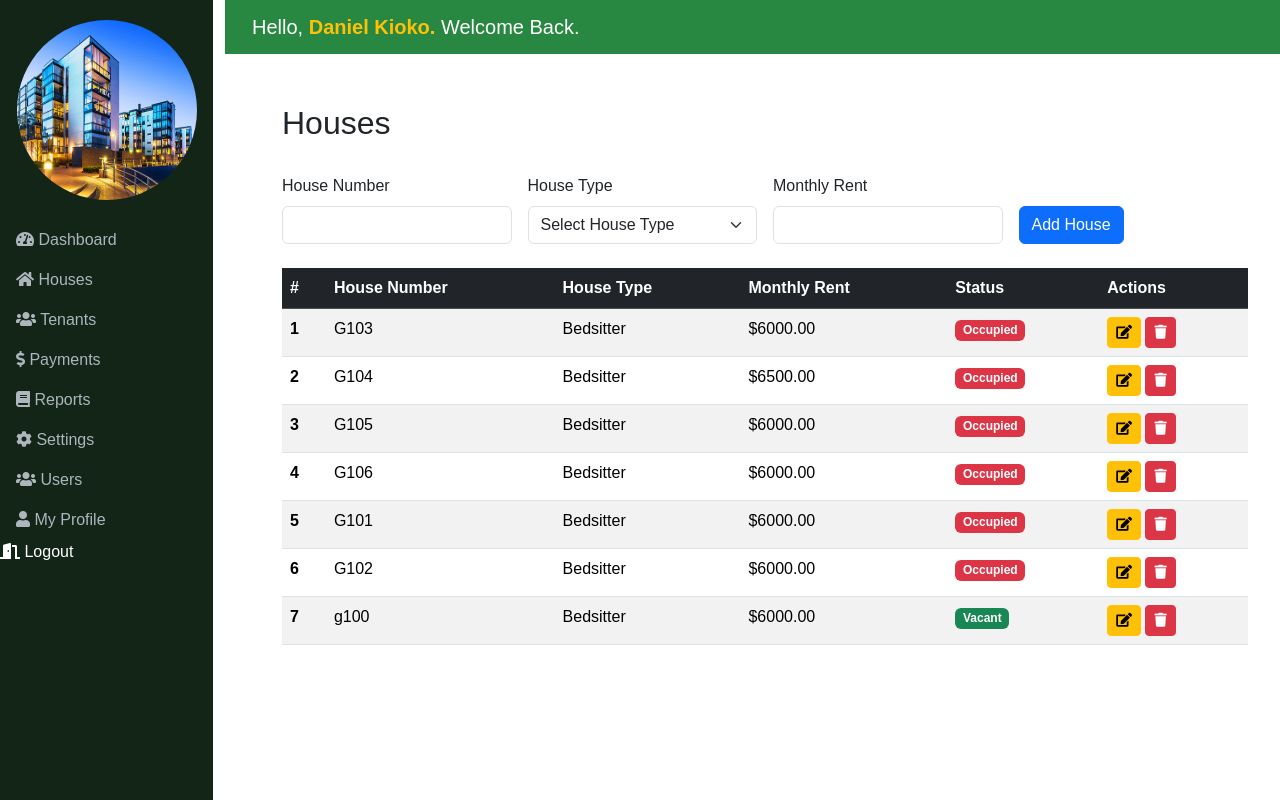
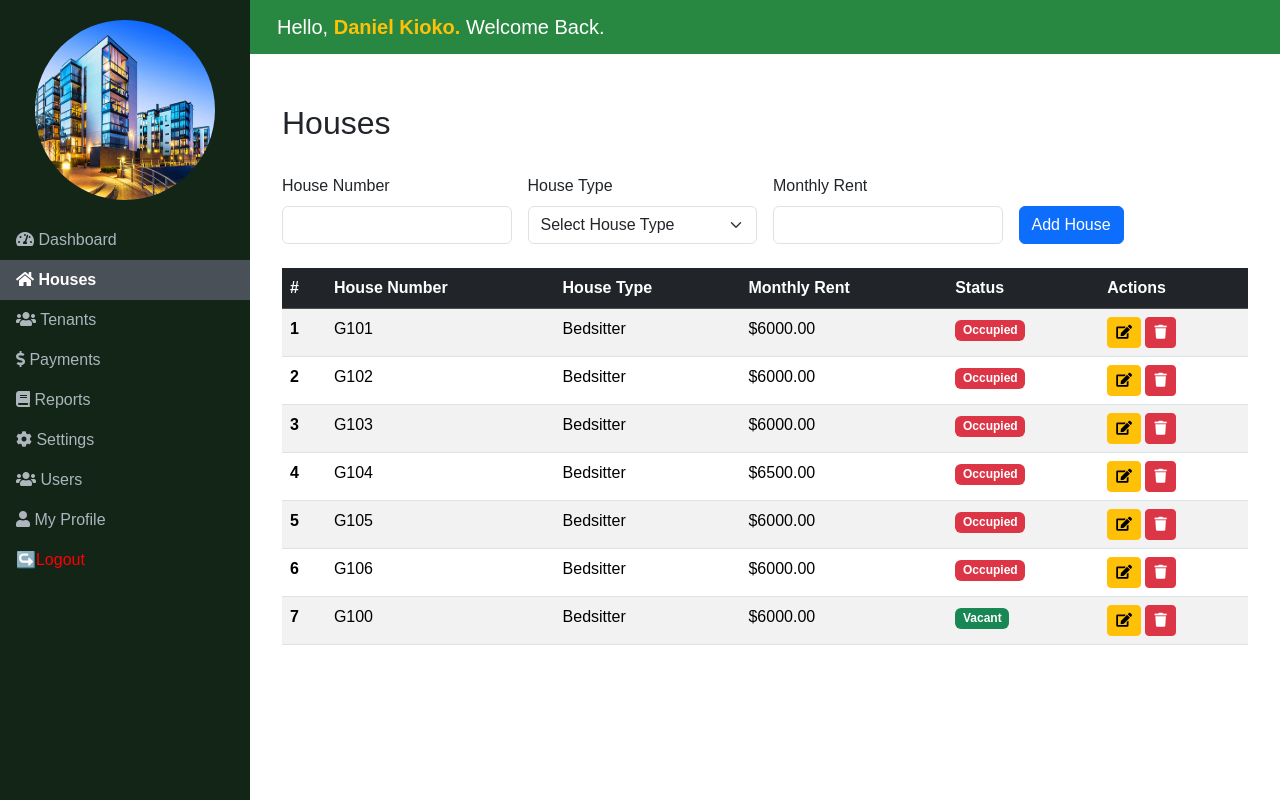
Before and after one commit to Danielkioko18/rental-system-in-django, a Django app: page /rentals/houses/ in a window 1280 px wide. Run offline with Django 5.2, Linux system fonts and the light colour scheme; a user stored in the database is signed in; data comes from the database, SQL or seed files in the repository; both versions use the stored data as it was after the commit.

Commit message:
Debug duplicate house exception error

```diff
--- a/rentals/templates/base.html
+++ b/rentals/templates/base.html
@@ -10,9 +10,11 @@
     {% load static %}
     <style>
         body {
+            margin: 0;
             font-family: Arial, sans-serif;
         }
         .sidebar {
+            width: 250px;
             height: 100vh; /* Full height */
             position: fixed;
             top: 0;
@@ -27,6 +29,9 @@
         .sidebar .nav-link:hover {
             color: #fff;
             background-color: #495057; /* Highlight on hover */
+        }
+        .sidebar .nav-link.active {
+            font-weight: 600;
         }
         .sidebar .logo {
             text-align: center;
@@ -43,7 +48,7 @@
             padding: 15px;
             position: fixed;
             top: 0;
-            left: 225px; /* Start where the sidebar ends */
+            left: 250px; /* Start where the sidebar ends */
             right: 0;
             z-index: 1030;
         }
@@ -60,38 +65,40 @@
         <div class="logo">
             <img src="{% static "images/logo.png" %}" alt="Logo">
         </div>
+        {% with current=request.resolver_match.url_name %}
         <ul class="nav flex-column">
             <li class="nav-item">
-                <a class="nav-link" href="{% url "rentals:dashboard" %}"><i class="fas fa-tachometer-alt fa-1x"></i> Dashboard</a>
+                <a class="nav-link {% if current == 'dashboard' %}active{% endif %}" href="{% url "rentals:dashboard" %}"><i class="fas fa-tachometer-alt fa-1x"></i> Dashboard</a>
             </li>
             <li class="nav-item">
-                <a class="nav-link" href="{% url "rentals:houses" %}"><i class="fas fa-home fa-1x"></i> Houses</a>
+                <a class="nav-link {% if current == 'houses' %}active{% endif %}" href="{% url "rentals:houses" %}"><i class="fas fa-home fa-1x"></i> Houses</a>
             </li>
             <li class="nav-item">
-                <a class="nav-link" href="{% url "rentals:tenants" %}"><i class="fas fa-users fa-1x"></i> Tenants</a>
+                <a class="nav-link {% if current == 'tenants' %}active{% endif %}" href="{% url "rentals:tenants" %}"><i class="fas fa-users fa-1x"></i> Tenants</a>
             </li>
             <li class="nav-item">
-                <a class="nav-link" href="{% url "rentals:payments" %}"><i class="fas fa-dollar-sign fa-1x"></i> Payments</a>
+                <a class="nav-link {% if current == 'payments' %}active{% endif %}" href="{% url "rentals:payments" %}"><i class="fas fa-dollar-sign fa-1x"></i> Payments</a>
             </li>
             <li class="nav-item">
-                <a class="nav-link" href="{% url "rentals:reports" %}"><i class="fas fa-book fa-1x"></i> Reports</a>
+                <a class="nav-link {% if current == 'reports' %}active{% endif %}" href="{% url "rentals:reports" %}"><i class="fas fa-book fa-1x"></i> Reports</a>
             </li>
             <li class="nav-item">
-                <a class="nav-link" href="{% url "rentals:settings" %}"><i class="fas fa-cog fa-1x"></i> Settings</a>
+                <a class="nav-link {% if current == 'settings' %}active{% endif %}" href="{% url "rentals:settings" %}"><i class="fas fa-cog fa-1x"></i> Settings</a>
             </li>
             <li class="nav-item">
-                <a class="nav-link" href="{% url "rentals:users" %}"><i class="fas fa-users fa-1x"></i> Users</a>
+                <a class="nav-link {% if current == 'users' %}active{% endif %}" href="{% url "rentals:users" %}"><i class="fas fa-users fa-1x"></i> Users</a>
             </li>
             <li class="nav-item">
-                <a class="nav-link" href="{% url "rentals:profile" %}"><i class="fas fa-user fa-1x"></i> My Profile</a>
+                <a class="nav-link {% if current == 'profile' %}active{% endif %}" href="{% url "rentals:profile" %}"><i class="fas fa-user fa-1x"></i> My Profile</a>
             </li>
             <li class="nav-item">
                 <form method="post" action="{% url 'auth:logout' %}" style="display: inline;">
                     {% csrf_token %}
-                    <button type="submit" class="nav-link" style="background: none; border: none; padding: 0; color: inherit; text-decoration: none;"> <i class="fas fa-door-open fa-1x"></i> Logout</button>
+                    <button type="submit" class="nav-link" style="background: none; border: 1px; padding: none; color: red; text-decoration: none;">↪️Logout</button>
                 </form>
             </li>
         </ul>
+        {% endwith %}
     </nav>
 
     <!-- Header -->
--- a/rentals/templates/houses.html
+++ b/rentals/templates/houses.html
@@ -2,6 +2,18 @@
 
 {% block content %}
 <div class="container-fluid">
+    <!-- Messages -->
+    {% if messages %}
+    <div class="row mb-4">
+        {% for message in messages %}
+        <div class="alert alert-{{ message.tags }} alert-dismissible fade show" role="alert">
+            {{ message }}
+            <button type="button" class="btn-close" data-bs-dismiss="alert" aria-label="Close"></button>
+        </div>
+        {% endfor %}
+    </div>
+    {% endif %}
+
     <div class="row mb-4">
         <h2 class="mt-4">Houses</h2>
     </div>
@@ -50,7 +62,7 @@
                 {% for house in houses %}
                 <tr>
                     <th scope="row">{{ forloop.counter }}</th>
-                    <td>{{ house.number }}</td>
+                    <td>{{ house.number|title }}</td>
                     <td>{{ house.house_type }}</td>
                     <td>${{ house.monthly_rent }}</td>
                     <td>
--- a/rentals/templates/tenants.html
+++ b/rentals/templates/tenants.html
@@ -59,7 +59,7 @@
                 {% for tenant in tenants %}
                 <tr>
                     <td>{{ forloop.counter }}</td>
-                    <td>{{ tenant.name }}</td>
+                    <td>{{ tenant.name|title }}</td>
                     <td>{{ tenant.phone }}</td>
                     <td>{{ tenant.house.number }}</td>
                     <td>${{ tenant.outstanding_balance }}</td>
--- a/rentals/views.py
+++ b/rentals/views.py
@@ -78,13 +78,14 @@ class DashboardView(LoginRequiredMixin, TemplateView):
 
         return context
 
-
+# add/manage houses
 class HousesView(LoginRequiredMixin, TemplateView):
     template_name = 'houses.html'
 
+    # Fetch all houses and house types to display in the template
     def get_context_data(self, **kwargs):
         context = super().get_context_data(**kwargs)
-        context['houses'] = House.objects.all()  # Fetch all houses
+        context['houses'] = House.objects.all().order_by('number')  # Fetch all houses sorted by number
         context['house_types'] = HouseType.objects.all()  # Fetch all house types
         return context
 
@@ -108,18 +109,27 @@ class HousesView(LoginRequiredMixin, TemplateView):
             house.number = house_number
             house.house_type = house_type_name
             house.monthly_rent = monthly_rent
-            house.save()
+            try:
+                house.save()
+                messages.success(request, 'House updated successfully.')
+            except IntegrityError:
+                messages.error(request, f'A house with number "{house_number}" already exists. Please use a unique house number.')
         else:  # Add operation
-            House.objects.create(
-                number=house_number,
-                house_type=house_type_name,
-                monthly_rent=monthly_rent,
-                is_occupied=False,
-            )
+            try:
+                House.objects.create(
+                    number=house_number,
+                    house_type=house_type_name,
+                    monthly_rent=monthly_rent,
+                    is_occupied=False,
+                )
+                messages.success(request, f'House {house_number} added successfully.')
+            except IntegrityError:
+                messages.error(request, f'A house with number "{house_number}" already exists. Please use a unique house number.')
 
         return redirect('rentals:houses')
 
 
+# add/manage tenants
 class TenantsView(LoginRequiredMixin, TemplateView):
     template_name = 'tenants.html'
 
@@ -177,7 +187,7 @@ class TenantsView(LoginRequiredMixin, TemplateView):
 
         return redirect('rentals:tenants')
 
-
+#payments  view
 class PaymentsView(LoginRequiredMixin, TemplateView):
     template_name = 'payments.html'
 
@@ -227,6 +237,7 @@ class PaymentsView(LoginRequiredMixin, TemplateView):
         return redirect('rentals:payments')
 
 
+#reports page views
 class ReportsView(LoginRequiredMixin, TemplateView):
     template_name = 'reports.html'
 
@@ -235,6 +246,7 @@ class ReportsView(LoginRequiredMixin, TemplateView):
         return context
 
 
+#monthly reports view
 class MonthlyReportsView(LoginRequiredMixin, TemplateView):
     template_name = 'monthly-reports.html'
 
```
Also changed, not shown: rentalmanagement/settings.py (+8 -0 lines), db.sqlite3.
